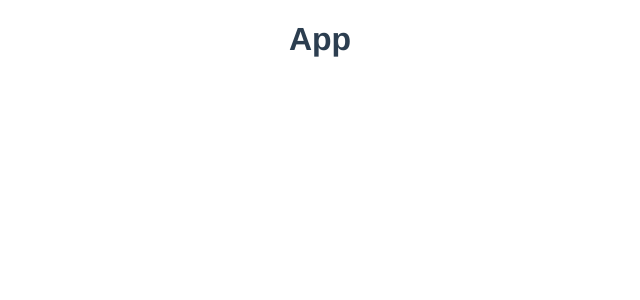
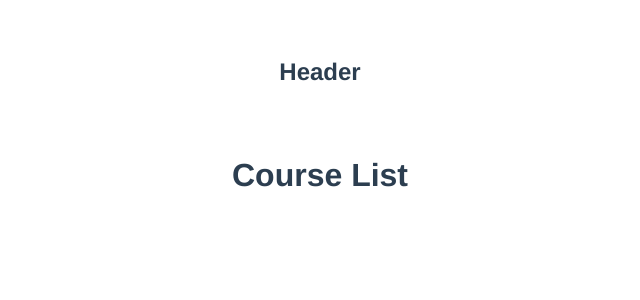
Before and after one commit to JenuTandel/Academy_Home, a Vue app: page /courses in a window 1280 px wide. Before the commit this address had no page. Shown: the top 300 px of the page, without its empty margins (320-960 px from the left). Built offline with nearby package versions, Linux system fonts and the light colour scheme.

Commit message:
add routing

```diff
--- a/src/App.vue
+++ b/src/App.vue
@@ -1,6 +1,21 @@
 <template>
-  <h1>App</h1>
+  <nav>
+    <the-header></the-header>
+  </nav>
+  <router-view></router-view>
 </template>
+
+<script lang="ts">
+import TheHeader from "./components/core/TheHeader.vue";
+export default {
+  components: {
+    TheHeader,
+  },
+  setup() {
+    return {};
+  },
+};
+</script>
 
 <style lang="scss">
 #app {
--- a/src/components/core/TheHeader.vue
+++ b/src/components/core/TheHeader.vue
@@ -1,2 +1,2 @@
-<template><h1>Header</h1></template>
+<template><h1 class="text-primary">Header</h1></template>
 <script lang="ts"></script>
--- a/src/pages/courses/CoursesList.vue
+++ b/src/pages/courses/CoursesList.vue
@@ -1,2 +1,5 @@
-<template><h1>Course List</h1></template>
+<template>
+  <h1>Course List</h1>
+  <router-view></router-view>
+</template>
 <script lang="ts"></script>
--- a/src/router/index.ts
+++ b/src/router/index.ts
@@ -1,6 +1,51 @@
 import { createRouter, createWebHistory, RouteRecordRaw } from "vue-router";
 
-const routes: Array<RouteRecordRaw> = [];
+import HomeView from "@/pages/HomeView.vue";
+import AboutView from "@/pages/AboutView.vue";
+import ContactView from "@/pages/ContactView.vue";
+import PageNotFound from "@/pages/PageNotFound.vue";
+import CourseForm from "@/components/courses/CourseForm.vue";
+
+const routes: Array<RouteRecordRaw> = [
+  {
+    path: "",
+    redirect: "/home",
+  },
+  {
+    path: "/home",
+    component: HomeView,
+  },
+  {
+    path: "/about-us",
+    component: AboutView,
+  },
+  {
+    path: "/contact-us",
+    component: ContactView,
+  },
+  {
+    path: "/login",
+    component: () => import("@/pages/auth/LoginView.vue"),
+  },
+  {
+    path: "/registration",
+    component: () => import("@/pages/auth/RegistrationView.vue"),
+  },
+  {
+    path: "/courses",
+    component: () => import("@/pages/courses/CoursesList.vue"),
+    children: [
+      {
+        path: "/courses/form",
+        component: CourseForm,
+      },
+    ],
+  },
+  {
+    path: "/:notfound(.*)",
+    component: PageNotFound,
+  },
+];
 
 const router = createRouter({
   history: createWebHistory(process.env.BASE_URL),
```
